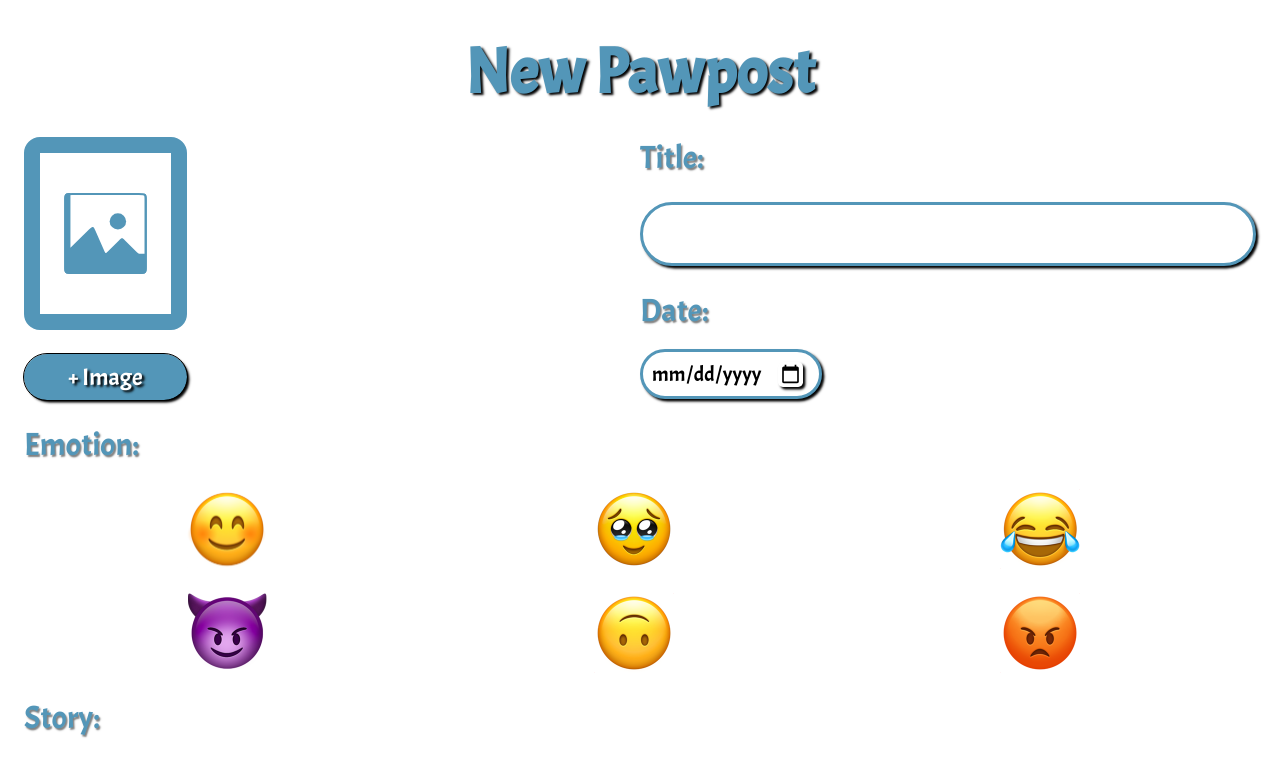
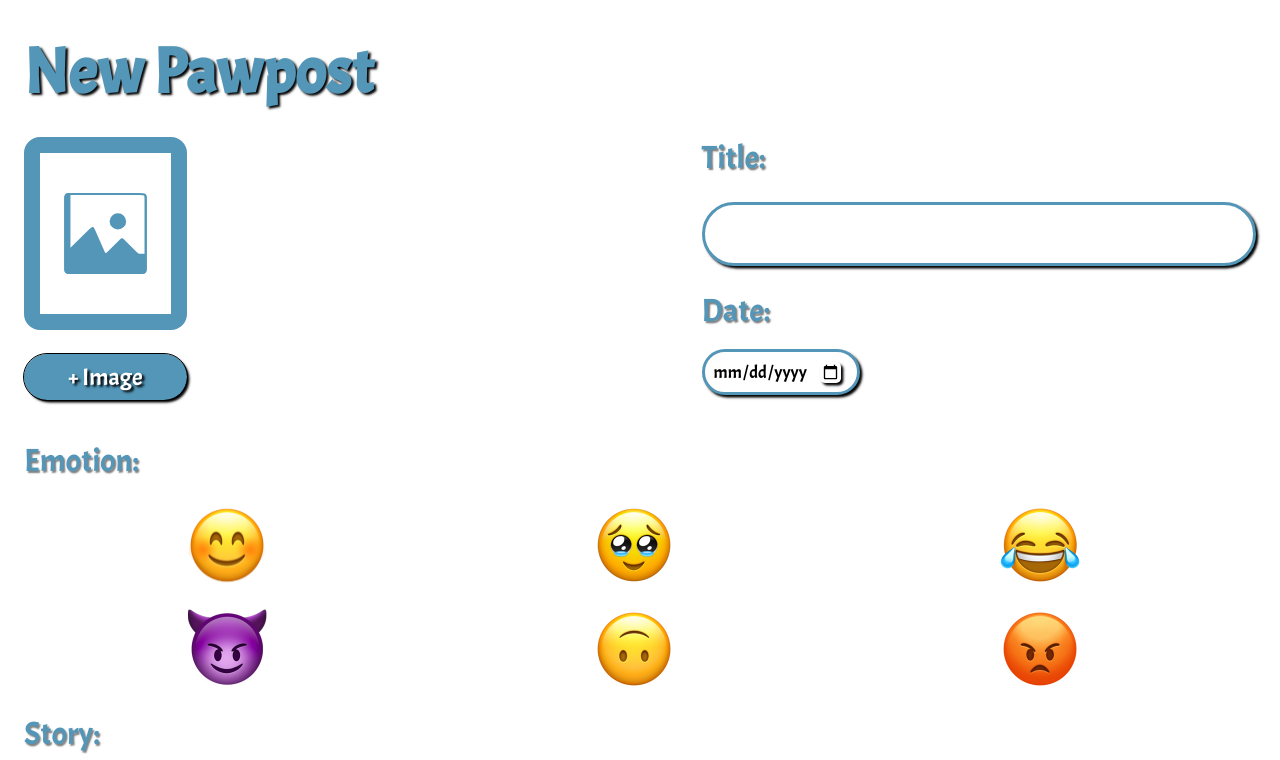
Before and after one commit to alejo2198/paw-prints-frontend, a React (Create React App) app: page /pawpost/add in a window 1280 px wide. Shown: the top 760 px of the page. Built offline with nearby package versions, Linux system fonts and the light colour scheme.

Commit message:
tiny style tweak on add/edit page

```diff
--- a/public/index.html
+++ b/public/index.html
@@ -15,7 +15,7 @@
       manifest.json provides metadata used when your web app is installed on a
       user's mobile device or desktop. See https://developers.google.com/web/fundamentals/web-app-manifest/
     -->
-    <link rel="manifest" href="%PUBLIC_URL%/manifest.json" />
+    <!-- <link rel="manifest" href="%PUBLIC_URL%/manifest.json" /> -->
     <!--
       Notice the use of %PUBLIC_URL% in the tags above.
       It will be replaced with the URL of the `public` folder during the build.
--- a/src/pages/CRUDPawPostPage/CRUDPawPostPage.scss
+++ b/src/pages/CRUDPawPostPage/CRUDPawPostPage.scss
@@ -11,6 +11,7 @@
         color: $dark-blue;
         @include applyTextShadow;
         margin-bottom: 1.5rem;
+        align-self: flex-start;
     }
     &__form{
         width: 100%;
@@ -19,6 +20,7 @@
         width: 100%;
         display: flex;
         justify-content: space-between;
+        margin-bottom: 1rem;
     }
 
     &__form-letf{
@@ -27,7 +29,7 @@
     }
 
     &__form-right{
-        width: 50%;
+        width: 45%;
     }
 
     &__image{
@@ -78,7 +80,7 @@
             border-radius: 2rem;
             background-color: white;
             font-family: 'Acme';
-            font-size:1.3rem;
+            font-size:1.1rem;
             color: black;
         }
     }
```
